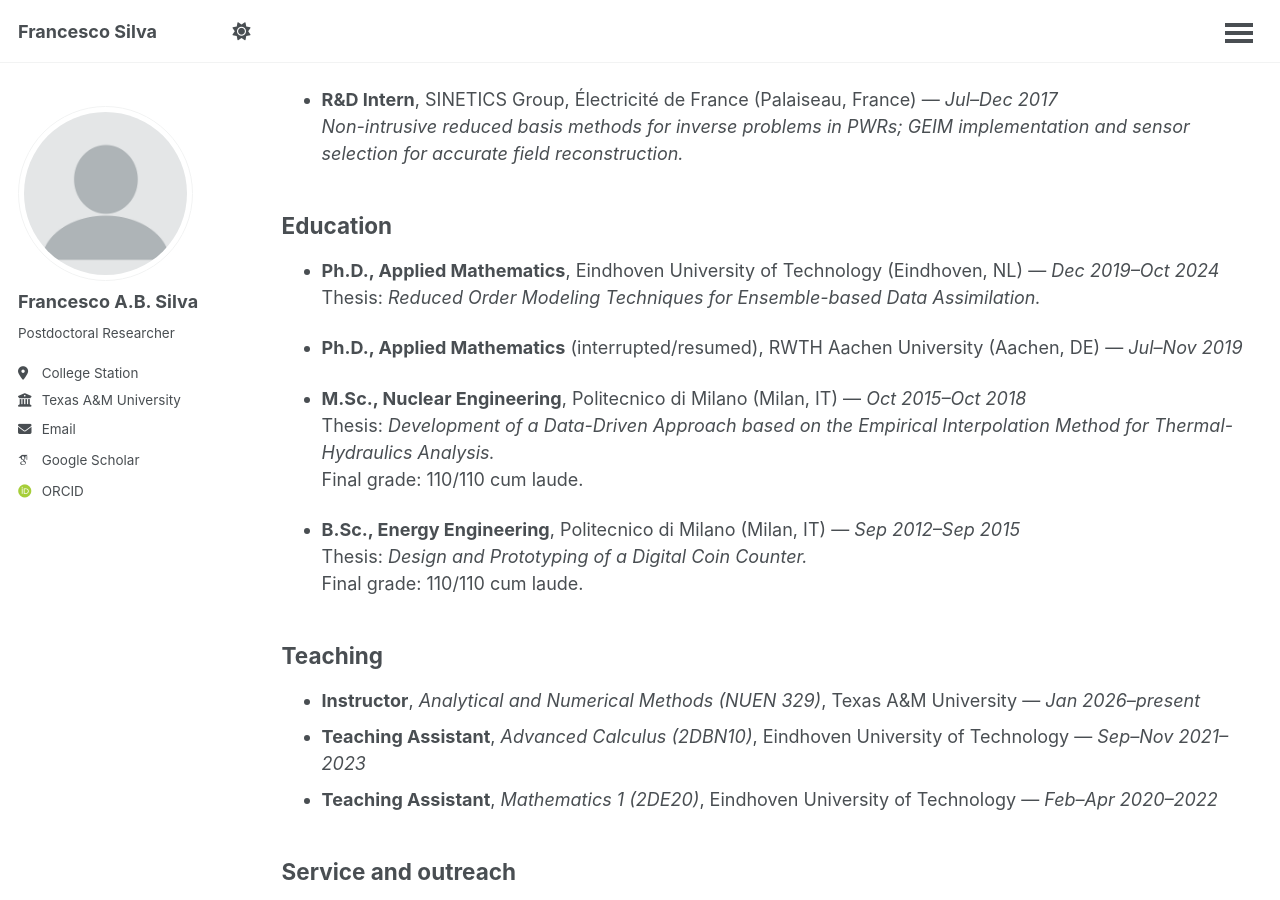
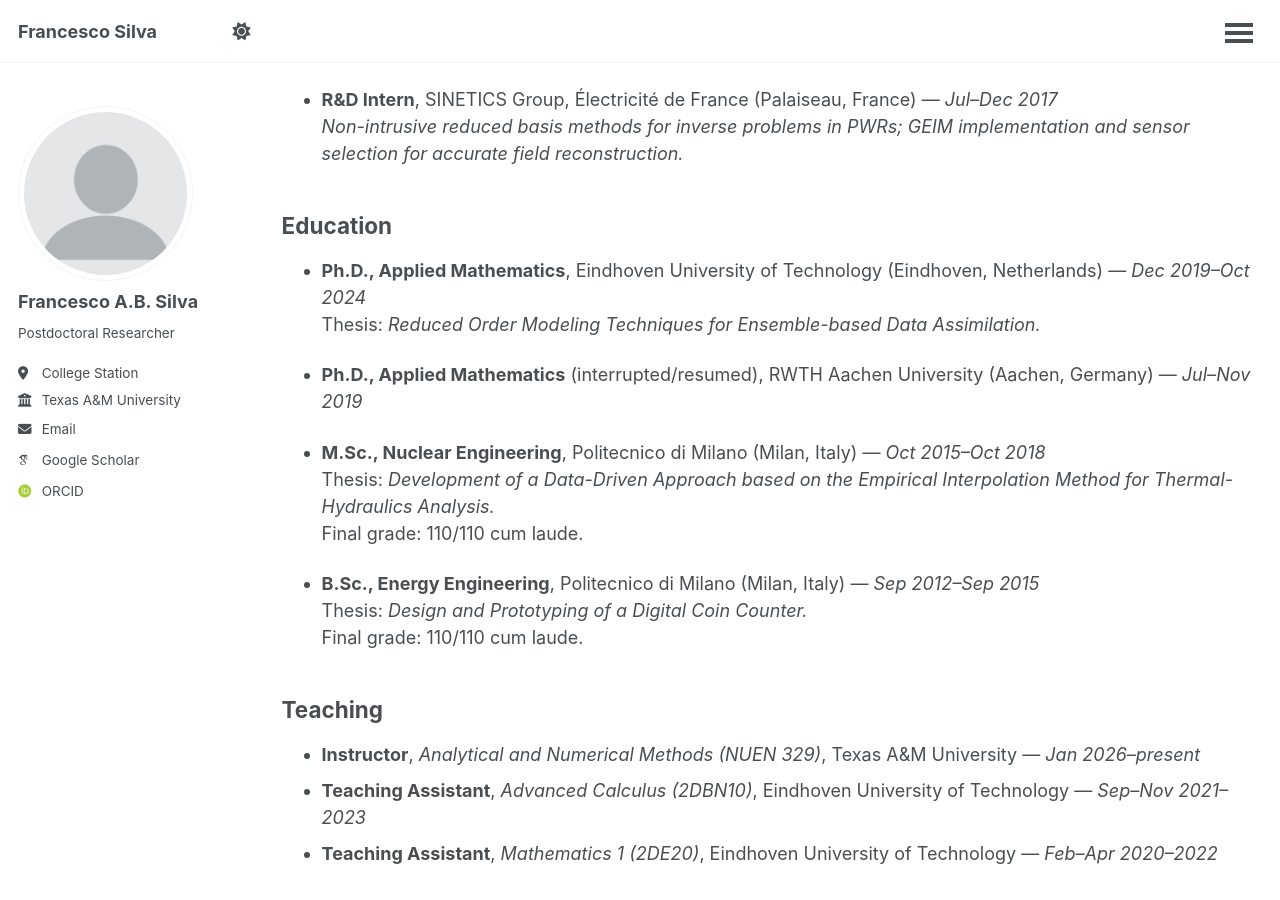
Before and after one commit to FrancescoSilva/francescosilva.github.io, a Jekyll site: the page built from _pages/cv.md, in a window 1280 px wide and 900 px high, scrolled down 428 px. Built offline with Jekyll 4.4.1, drawn with Linux system fonts in a browser that asks for light colours; some web fonts are replaced.

Commit message:
Update country names in CV to full names

```diff
--- a/_pages/cv.md
+++ b/_pages/cv.md
@@ -23,16 +23,16 @@ redirect_from:
 
 ## Education
 
-- **Ph.D., Applied Mathematics**, Eindhoven University of Technology (Eindhoven, NL) — *Dec 2019–Oct 2024*
+- **Ph.D., Applied Mathematics**, Eindhoven University of Technology (Eindhoven, Netherlands) — *Dec 2019–Oct 2024*
   Thesis: *Reduced Order Modeling Techniques for Ensemble-based Data Assimilation.*
 
-- **Ph.D., Applied Mathematics** (interrupted/resumed), RWTH Aachen University (Aachen, DE) — *Jul–Nov 2019*
+- **Ph.D., Applied Mathematics** (interrupted/resumed), RWTH Aachen University (Aachen, Germany) — *Jul–Nov 2019*
 
-- **M.Sc., Nuclear Engineering**, Politecnico di Milano (Milan, IT) — *Oct 2015–Oct 2018*
+- **M.Sc., Nuclear Engineering**, Politecnico di Milano (Milan, Italy) — *Oct 2015–Oct 2018*
   Thesis: *Development of a Data-Driven Approach based on the Empirical Interpolation Method for Thermal-Hydraulics Analysis.*
   Final grade: 110/110 cum laude.
 
-- **B.Sc., Energy Engineering**, Politecnico di Milano (Milan, IT) — *Sep 2012–Sep 2015*
+- **B.Sc., Energy Engineering**, Politecnico di Milano (Milan, Italy) — *Sep 2012–Sep 2015*
   Thesis: *Design and Prototyping of a Digital Coin Counter.*
   Final grade: 110/110 cum laude.
 
```
